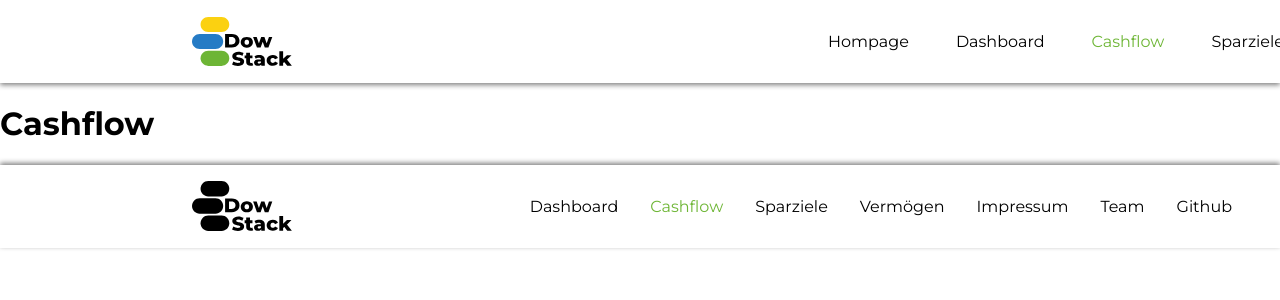
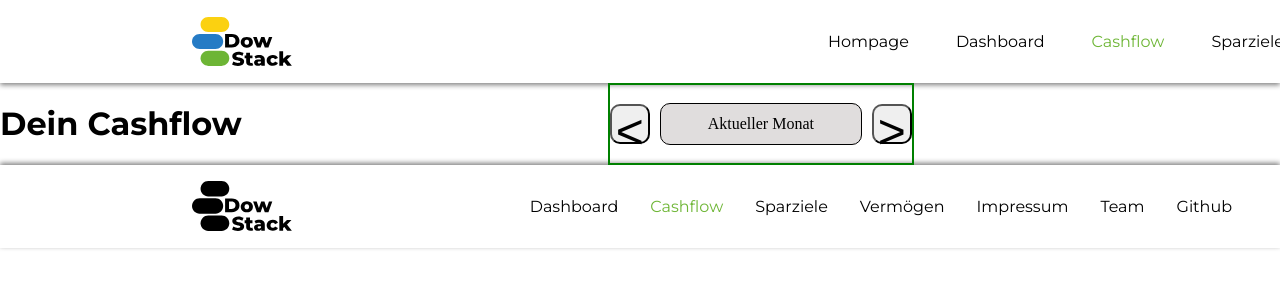
Before and after one commit to RickWebdev90/frontend-dowstack, a React (Vite) app: page /cashflow in a window 1280 px wide. Shown: the top 300 px of the page. Built offline with nearby package versions, Linux system fonts and the light colour scheme.

Commit message:
login auth

```diff
--- a/src/App.css
+++ b/src/App.css
@@ -85,3 +85,44 @@ a:link, a:visited{
     max-width: 100px;
     padding-left: 12rem;
 }
+
+.cashflow-header{
+    display: flex;
+    justify-content: space-between;
+}
+
+.cashflow-monatsauswahl{
+    display: flex;
+    justify-content: center;
+    align-items: center;
+    border: 2px solid green;
+    gap: 10px;
+}
+
+.cashflow-monatsauswahl button{
+    border-radius: 10px;
+    width: 40px;
+    height: 40px;
+    display: flex;
+    justify-content: center;
+    align-items: center;
+    margin: auto;
+    padding-top: 15px;
+    font-size: 3rem;
+    text-align: center;
+}
+
+.cashflow-title{
+    justify-content: flex-start;
+}
+
+.cashflow-monat{
+    border: 1px solid black;
+    border-radius: 10px;
+    height: 40px;
+    width: 200px;
+    display: flex;
+    align-items: center;
+    justify-content: center;
+    background-color: rgb(224, 221, 221);
+}
--- a/src/App/components/cashflow/cashflow.jsx
+++ b/src/App/components/cashflow/cashflow.jsx
@@ -1,9 +1,13 @@
 import React from 'react'
+import Monatsauswahl from './monatsauswahl'
+
 
 export default function Cashflow() {
   return (
-    <div>
-        <h1>Cashflow</h1>
+    <div className='cashflow-header'>
+      <div className="cashflow-title"><h1>Dein Cashflow</h1></div>
+      <Monatsauswahl />
+      <div></div>
     </div>
   )
 }
--- /dev/null
+++ b/src/App/components/cashflow/monatsauswahl.jsx
@@ -0,0 +1,13 @@
+import React from 'react'
+
+export default function Monatsauswahl() {
+  return (
+    <div className="cashflow-monatsauswahl">
+        <button>&#706;</button>
+        <div className='cashflow-monat'>Aktueller Monat</div>
+        <button>&#707;</button>
+      </div>
+
+
+  )
+}
--- a/src/App/components/user/loginpage.jsx
+++ b/src/App/components/user/loginpage.jsx
@@ -8,8 +8,11 @@ import { Navigate, useNavigate } from 'react-router-dom'
 
 export default function Loginpage() {
 
+  const [succesMsg, setSuccessMsg] = useState()
+  const [process, setProcess] = useState()
   const emailRef = useRef()
   const passwordRef = useRef()
+  const navigate = useNavigate()
 
   function handleChange(){
 
@@ -20,7 +23,7 @@ export default function Loginpage() {
   async function handleSubmit(e){
     e.preventDefault()
     console.log("submit ")
-
+    setProcess(true)
     const userLogin = {
       email: emailRef.current.value,
       password: passwordRef.current.value
@@ -35,11 +38,17 @@ export default function Loginpage() {
     }
 
     try{
-      const data = await fetch("https://dowstack.onrender.com/login", config)
+      const response = await fetch("https://dowstack.onrender.com/login", config)
+      const data = await response.json()
+      if(data.resCode === 0){
+        setSuccessMsg(true)
+        navigate("/dashboard")
+      }else if(data.resCode === 1){
+      console.log("user not found")
+      }
       console.log("loggin success", data)
 
     }catch(err){
-
       console.log("login failed", err)
     }
   }
@@ -60,7 +69,8 @@ export default function Loginpage() {
           <input type="password" placeholder='Passwort' name="password" ref={passwordRef} onChange={handleChange}/>
         </div>
         <div className="submit-container">
-          <button  type="submit" className="submit">Log In</button>
+          <button  type="submit" className="submit">{process === true ? "Process":"Log In"}</button>
+          {succesMsg && <h4>User Logged In</h4>}
         </div>
         </div>
         </form>
--- a/src/Landingpage/Registration/registration.jsx
+++ b/src/Landingpage/Registration/registration.jsx
@@ -1,19 +1,22 @@
-import React, { useRef } from 'react'
+import React, { useRef, useState } from 'react'
 import user_icon from "../../../src/app/assets/login/person.png"
 import email_icon from "../../../src/app/assets/login/email.png"
 import password_icon from "../../../src/app/assets/login/password.png"
 import "./registration.css"
-import { Navigate } from 'react-router-dom'
+import { Navigate, useNavigate } from 'react-router-dom'
 
 export default function Registration() {
 
+  const [succesMsg, setSuccessMsg] = useState(false)
+  const [process, setProcess] = useState()
   const usernameRef = useRef()
   const emailRef = useRef()
   const passwordRef = useRef()
+  const navigate = useNavigate()
 
   async function handleRegister(e) {
       e.preventDefault()
-
+      setProcess(true)
       const newUser = {
         username: usernameRef.current.value,
         email: emailRef.current.value,
@@ -30,13 +33,18 @@ export default function Registration() {
 
       }
       try{
-        const data = await fetch("https://dowstack.onrender.com/register", config)
+        const response = await fetch("https://dowstack.onrender.com/register", config)
+        const data = await response.json()
+        if(data.resCode === 0){
+          setSuccessMsg(true)
+          navigate("/login")
+        }else if(data.resCode === 1){
+        console.log("rescode duplicate")
+        }
         console.log("data submitted", data)
 
       }catch(err){
-
         console.log("registration failed", err)
-
       }
   }
 
@@ -59,7 +67,8 @@ export default function Registration() {
           <input type="password" placeholder='Passwort' name="password" ref={passwordRef}/>
         </div>
         <div className="submit-container">
-          <button type='submit'className='submit'>Absenden</button>
+          <button type='submit'className='submit'>{process === true ? "Process":"Absenden"}</button>
+          {succesMsg && <h4>user succesfull registered</h4>}
         </div>
       </form>
     </div>
```
Also changed, not shown: src/App/components/cashflow/income.jsx (added, +9 -0 lines).
